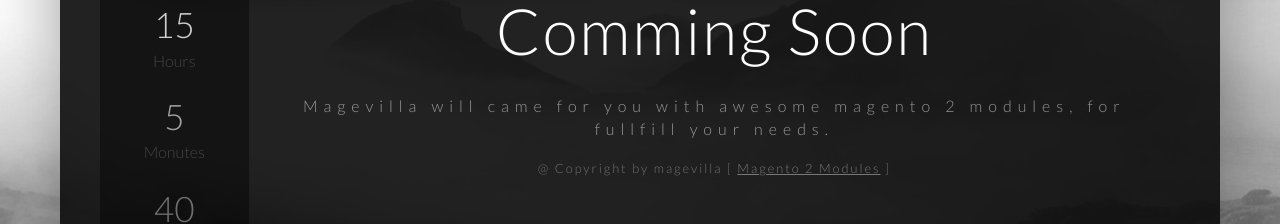
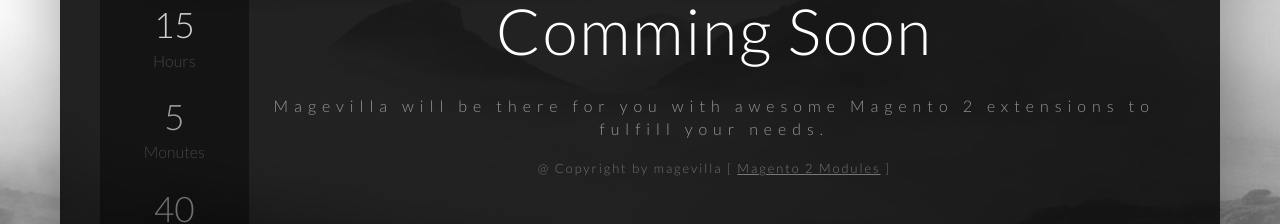
Before and after one commit to SharadVadoliya/magevilla.github.io, a plain HTML site: page index.html in a window 1280 px wide. Shown: the part 318-542 px from the top of the page. Drawn offline with Linux system fonts and the light colour scheme.

Commit message:
Update index.html
Done required changes for coming soon

```diff
--- a/index.html
+++ b/index.html
@@ -17,7 +17,7 @@
 	  </ul>
 	  <div id="info">
 		<h1 id="comming-soon">Comming Soon</h1>
-		<p id="comming-soon-info">Magevilla will came for you with awesome magento 2 modules, for fullfill your needs.</p>
+		<p id="comming-soon-info">Magevilla will be there for you with awesome Magento 2 extensions to fulfill your needs.</p>
 		<!-- <p id="powered-by">@ Copyright by parthviroja [ <a href="http://parthviroja.in" target="_blank">http://parthviroja.in</a> ]</p> -->
 		<p id="powered-by">@ Copyright by magevilla [ <a href="https://github.com/magevilla" target="_blank">Magento 2 Modules</a> ]</p>
 	  </div>
```
